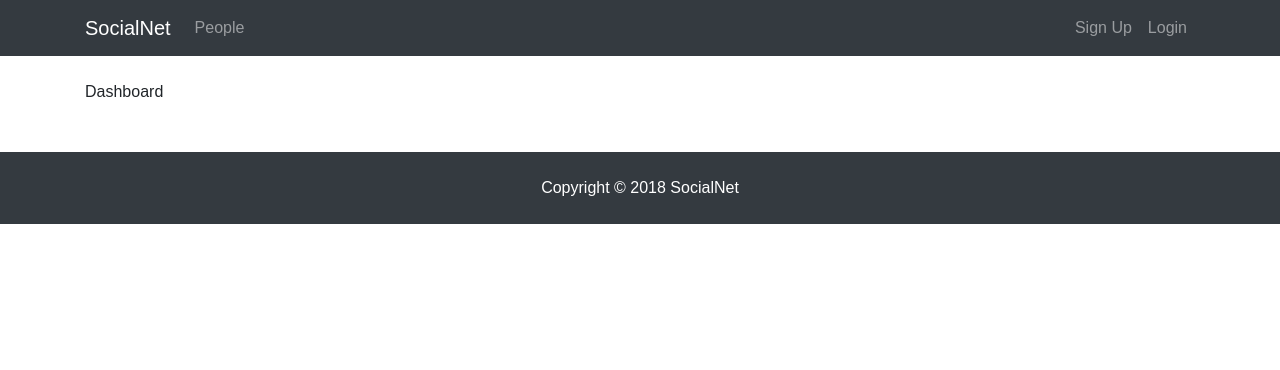
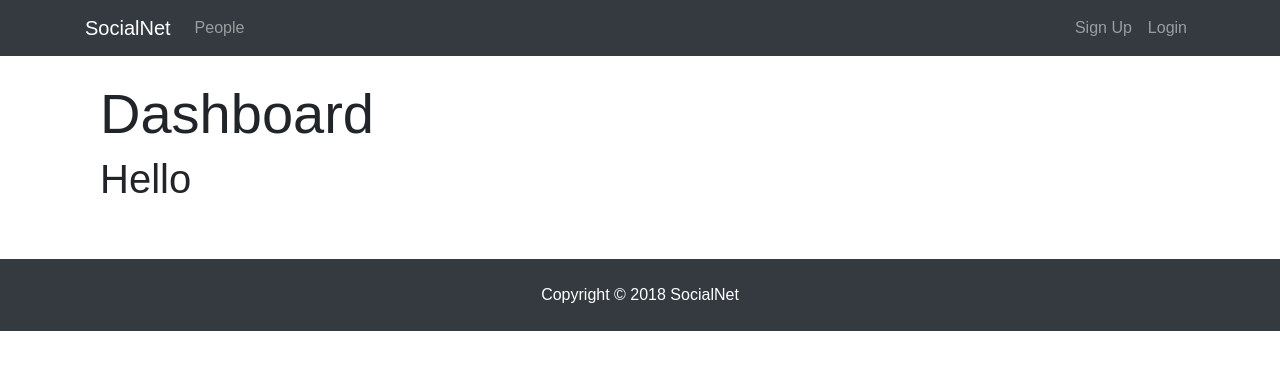
Before and after one commit to andriisavchuk/react-social, a React (Create React App) app in the folder client/: page /dashboard in a window 1280 px wide. Shown: the top 370 px of the page. Built offline with nearby package versions, Linux system fonts and the light colour scheme; no server answers.

Commit message:
implement basic logic for dashboard component

```diff
--- a/client/src/components/dashboard/Dashboard.js
+++ b/client/src/components/dashboard/Dashboard.js
@@ -1,7 +1,8 @@
 import React, { Component } from 'react';
-// import PropTypes from 'prop-types';
+import PropTypes from 'prop-types';
 import {connect} from 'react-redux';
 import { getCurrentProfile } from '../../actions/profileActions';
+
 
 class Dashboard extends Component {
   componentDidMount() {
@@ -9,12 +10,41 @@ class Dashboard extends Component {
   }
 
   render() {
+    const { user } = this.props.auth;
+    const { profile, loading } = this.props.profile;
+
+    let dashboardContent;
+
+    if(profile === null || loading) {
+      dashboardContent = <h4>Loading...</h4>
+    } else {
+      dashboardContent = <h1>Hello</h1>
+    }
+
     return (
-      <div>
-        Dashboard
+      <div className="dashboard">
+        <div className="container">
+          <div className="row">
+            <div className="col-md-12">
+              <h1 className="display-4">Dashboard</h1>
+              {dashboardContent}
+            </div>
+          </div>
+        </div>
       </div>
     )
   }
 }
 
-export default connect(null, { getCurrentProfile })(Dashboard) ;
+Dashboard.propTypes = {
+  getCurrentProfile: PropTypes.func.isRequired,
+  auth: PropTypes.object.isRequired,
+  porfile: PropTypes.object.isRequired
+}
+
+const mapStateToProps = state => ({
+  profile: state.profile,
+  auth: state.auth
+})
+
+export default connect(mapStateToProps, { getCurrentProfile })(Dashboard) ;
```
